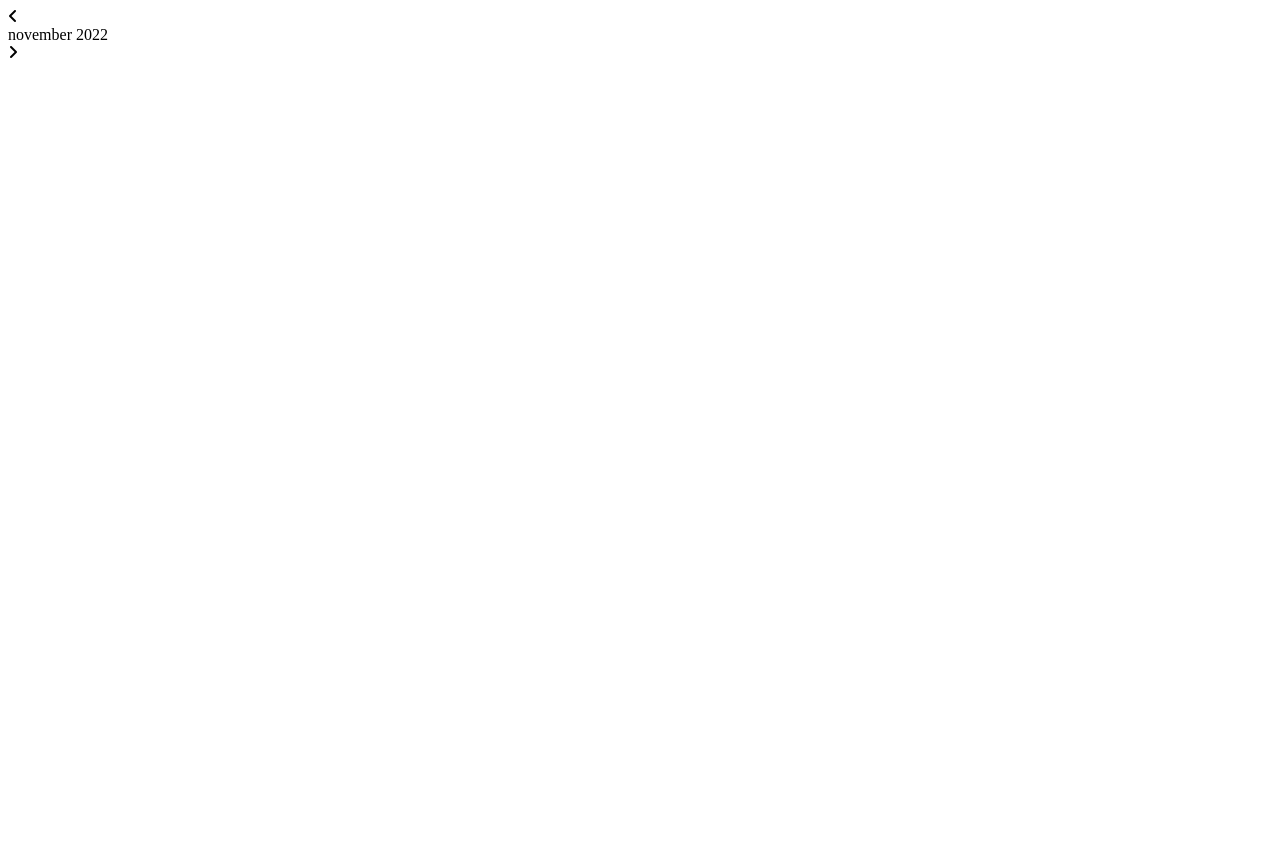
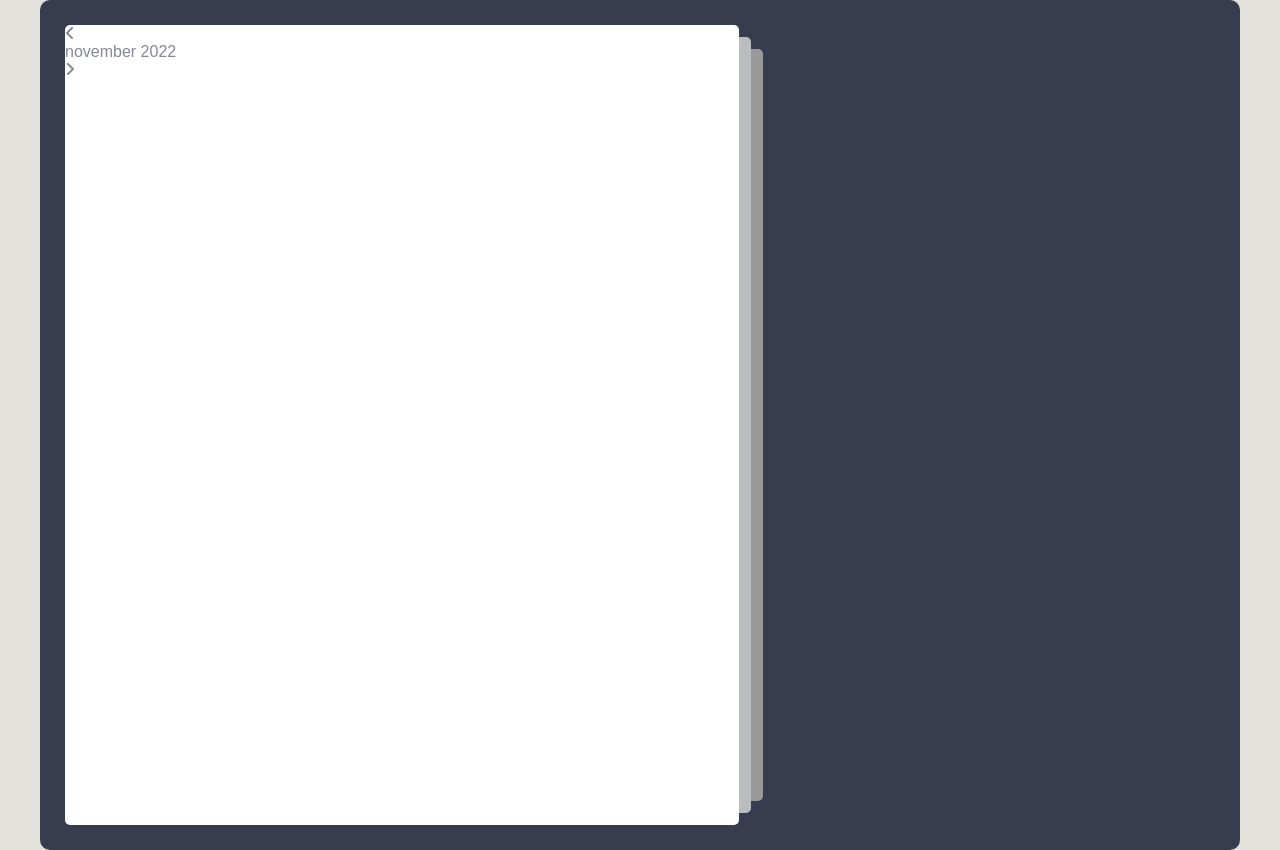
Before and after one commit to GloriaCoralCerecedo/Proyecto-ModernCalendar, a plain HTML site: page index.html in a window 1280 px wide. Before the commit the page ends 800 px from the top, so only its background shows below. Drawn offline with Linux system fonts and the light colour scheme.

Commit message:
Agregando modificaciones

```diff
--- a/style.css
+++ b/style.css
@@ -1,3 +1,76 @@
 :root {
   --primary-clr: #b38add;
 }
+
+* {
+  margin: 0;
+  padding: 0;
+  box-sizing: border-box;
+  font-family: "Montserrat", sans-serif;
+}
+
+body {
+  min-height: 100vh;
+  display: flex;
+  align-items: center;
+  justify-content: center;
+  background-color: #e2e1dc;
+}
+
+.container {
+  position: relative;
+  width: 1200px;
+  min-height: 850px;
+  margin: 0 auto;
+  padding: 5px;
+  color: #fff;
+  display: flex;
+  border-radius: 10px;
+  background-color: #373c4f;
+}
+
+.left {
+  width: 60%;
+  padding: 20px;
+}
+
+.calendar {
+  position: relative;
+  width: 100%;
+  height: 100%;
+  display: flex;
+  flex-direction: column;
+  flex-wrap: wrap;
+  justify-content: space-between;
+  color: #878895;
+  border-radius: 5px;
+  background-color: #fff;
+}
+.calendar::before,
+.calendar::after {
+  content: "";
+  position: absolute;
+  top: 50%;
+  left: 100%;
+  width: 12px;
+  height: 97%;
+  border-radius: 0 5px 5px 0;
+  background-color: #d3d5d6d7;
+  transform: translateY(-50%);
+}
+
+.calendar::before {
+  height: 94%;
+  left: calc(100% + 12px);
+  background-color: rgb(153, 153, 153);
+}
+
+.calendar .month .prev,
+.calendar .month .next {
+  cursor: pointer;
+}
+
+.calendar .month .prev:hover,
+.calendar .month .next:hover {
+  color: var(--primary-clr);
+}
```
